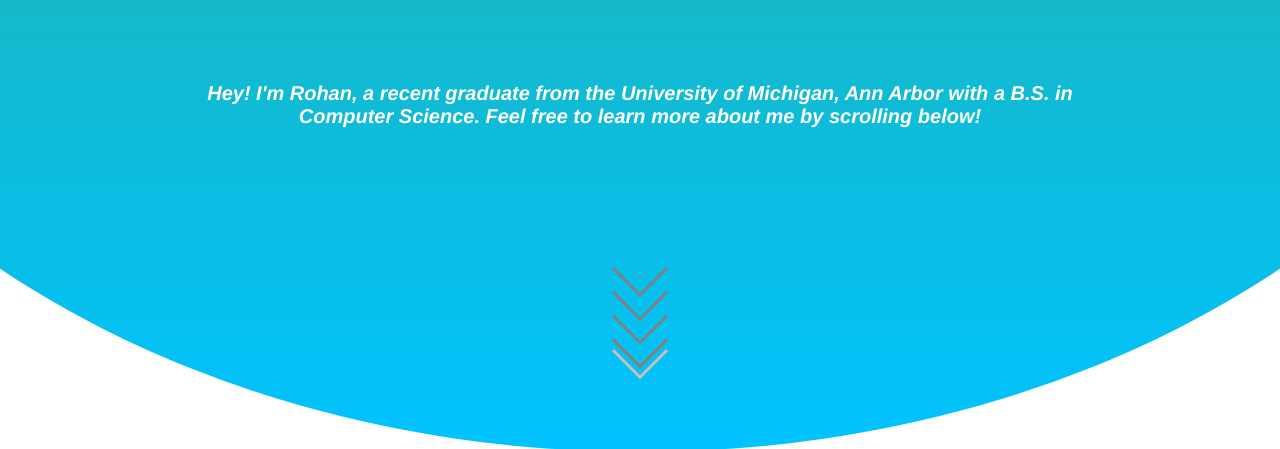
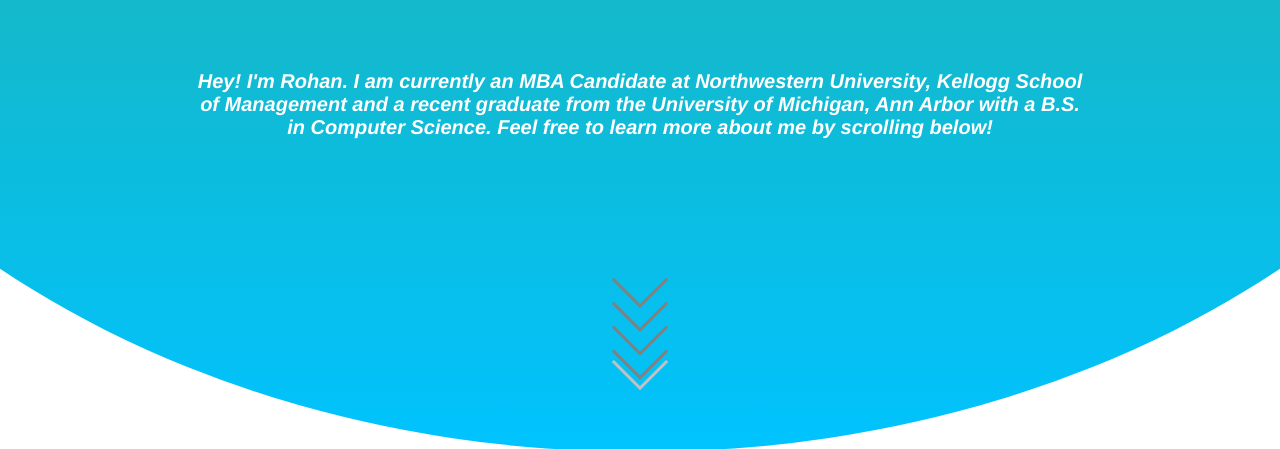
Before and after one commit to robatras/Personal-Website, a plain HTML site: page index.html in a window 1280 px wide. Shown: the part 352-801 px from the top of the page. Drawn offline with nearby package versions, Linux system fonts and the light colour scheme.

Commit message:
Update index.html with Kellogg

```diff
--- a/index.html
+++ b/index.html
@@ -27,7 +27,7 @@
     <section>
         <div class="curved">
             <h2>Welcome!</h2>
-            <p>Hey! I'm Rohan, a recent graduate from the University of Michigan, Ann Arbor with a B.S. in Computer Science. Feel free to learn more about me by scrolling below!</p>
+            <p>Hey! I'm Rohan. I am currently an MBA Candidate at Northwestern University, Kellogg School of Management and a recent graduate from the University of Michigan, Ann Arbor with a B.S. in Computer Science. Feel free to learn more about me by scrolling below!</p>
             <a href="#about">
             <div class ="scroll">
                 <span></span>
```
